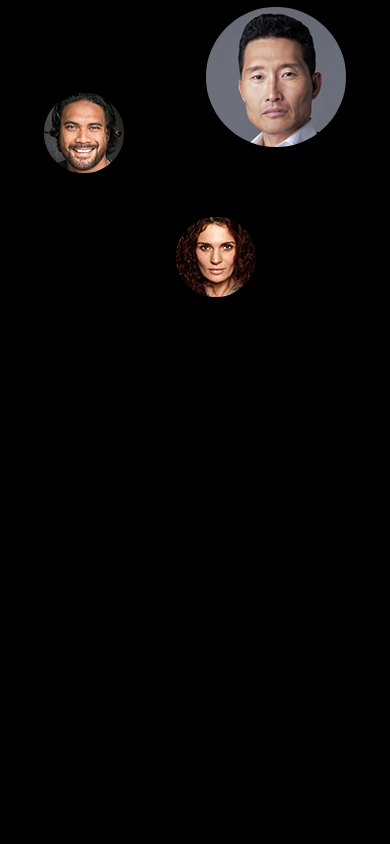
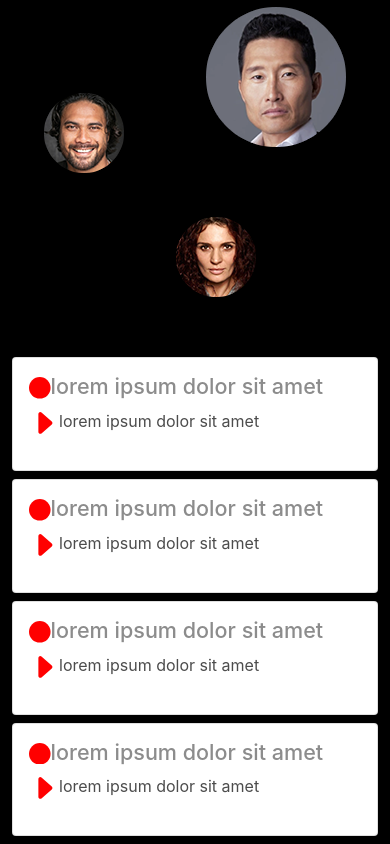
Before and after one commit to momin-riyadh/react-bs5, a React (Create React App) app: page / in a window 390 px wide. Shown: the part 4632-5476 px from the top of the page. Before the commit the page ends 4989 px from the top, so only its background shows below. Built offline with nearby package versions, Linux system fonts and the light colour scheme.

Commit message:
fix and deploy

```diff
--- a/package.json
+++ b/package.json
@@ -7,10 +7,12 @@
     "@testing-library/react": "^11.1.0",
     "@testing-library/user-event": "^12.1.10",
     "bootstrap": "^5.0.2",
+    "bootstrap-icons": "^1.5.0",
     "node-sass": "^6.0.1",
     "react": "^17.0.2",
     "react-bootstrap": "^1.6.1",
     "react-dom": "^17.0.2",
+    "react-icons": "^4.2.0",
     "react-scripts": "^1.1.5",
     "swiper": "^6.8.0",
     "web-vitals": "^1.0.1",
--- a/src/App.js
+++ b/src/App.js
@@ -8,6 +8,8 @@ import Banner from "./common/components/Banner";
 import Slider from "./common/components/Slider";
 import Intro from "./common/components/Intro";
 import Team from "./common/components/Team";
+
+import InterviewCard from "./common/components/InterviewCard";
 
 
 function App() {
@@ -43,11 +45,38 @@ function App() {
             </Navbar>
 
 
-
-
             <Slider/>
             <Intro/>
             <Team/>
+
+            <div className="container">
+
+                <div className="row">
+                    <div className="col-md-8 mx-auto">
+                        <InterviewCard
+                            question="lorem ipsum dolor sit amet"
+                            answer="lorem ipsum dolor sit amet"
+                        />
+
+                        <InterviewCard
+                            question="lorem ipsum dolor sit amet"
+                            answer="lorem ipsum dolor sit amet"
+                        />
+
+                        <InterviewCard
+                            question="lorem ipsum dolor sit amet"
+                            answer="lorem ipsum dolor sit amet"
+                        />
+
+                        <InterviewCard
+                            question="lorem ipsum dolor sit amet"
+                            answer="lorem ipsum dolor sit amet"
+                        />
+                    </div>
+                </div>
+
+
+            </div>
 
 
         </div>
--- /dev/null
+++ b/src/common/components/InterviewCard.js
@@ -0,0 +1,25 @@
+import React from "react";
+import {BsFillCircleFill} from "react-icons/bs";
+import {BsFillCaretRightFill} from "react-icons/bs";
+
+function InterviewCard(props) {
+    return (
+        <div className="card mb-2">
+            <div className="card-body">
+                <h4 style={{color: props.question ? "#8c8c8c" : "initial"}}>
+                    <BsFillCircleFill style={{color: "red"}}/>
+                    { props.question}
+                </h4>
+                <p style={{color: "#4c4c4c"}}>
+                    <BsFillCaretRightFill style={{color: "red", fontSize: "30px"}}/>
+                    { props.answer}
+                </p>
+            </div>
+
+
+        </div>
+
+    )
+}
+
+export default InterviewCard;
```
Also changed, not shown: 2 other files (tests, documents, lock files or other folders).
